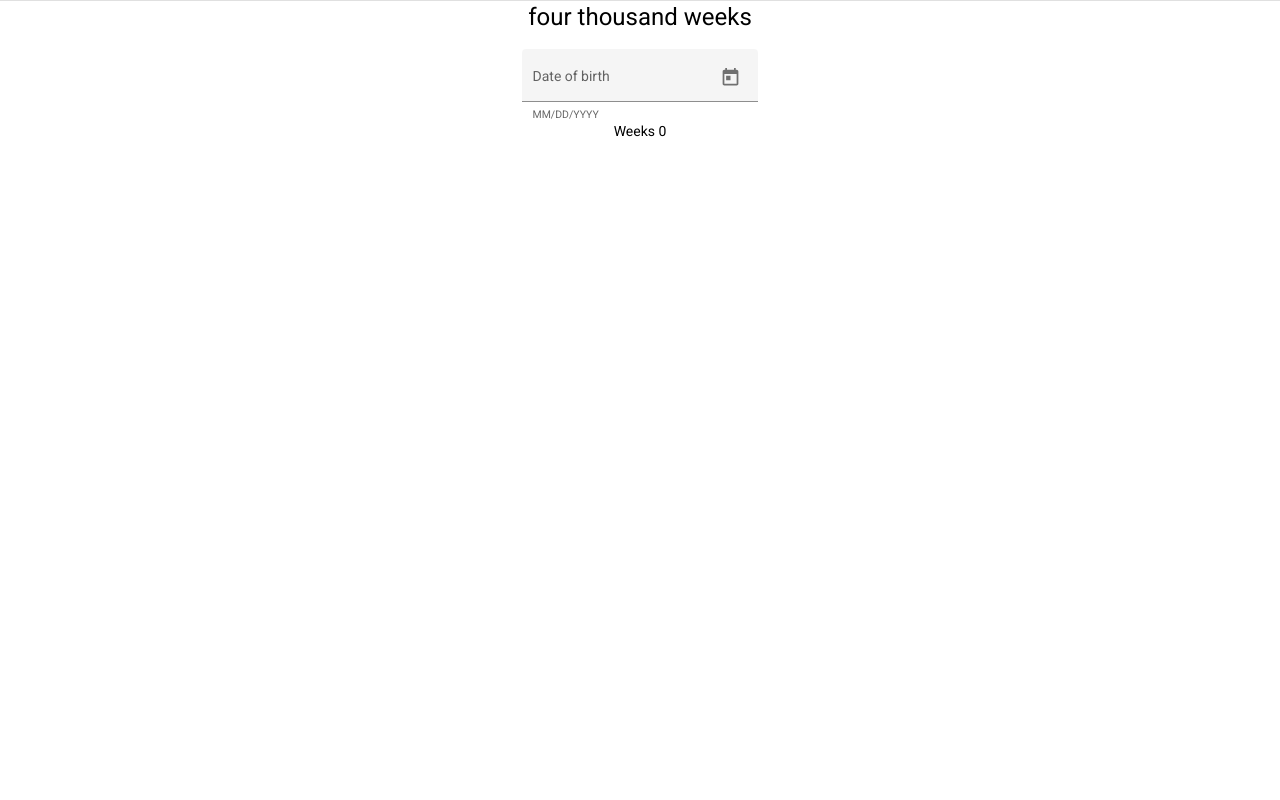
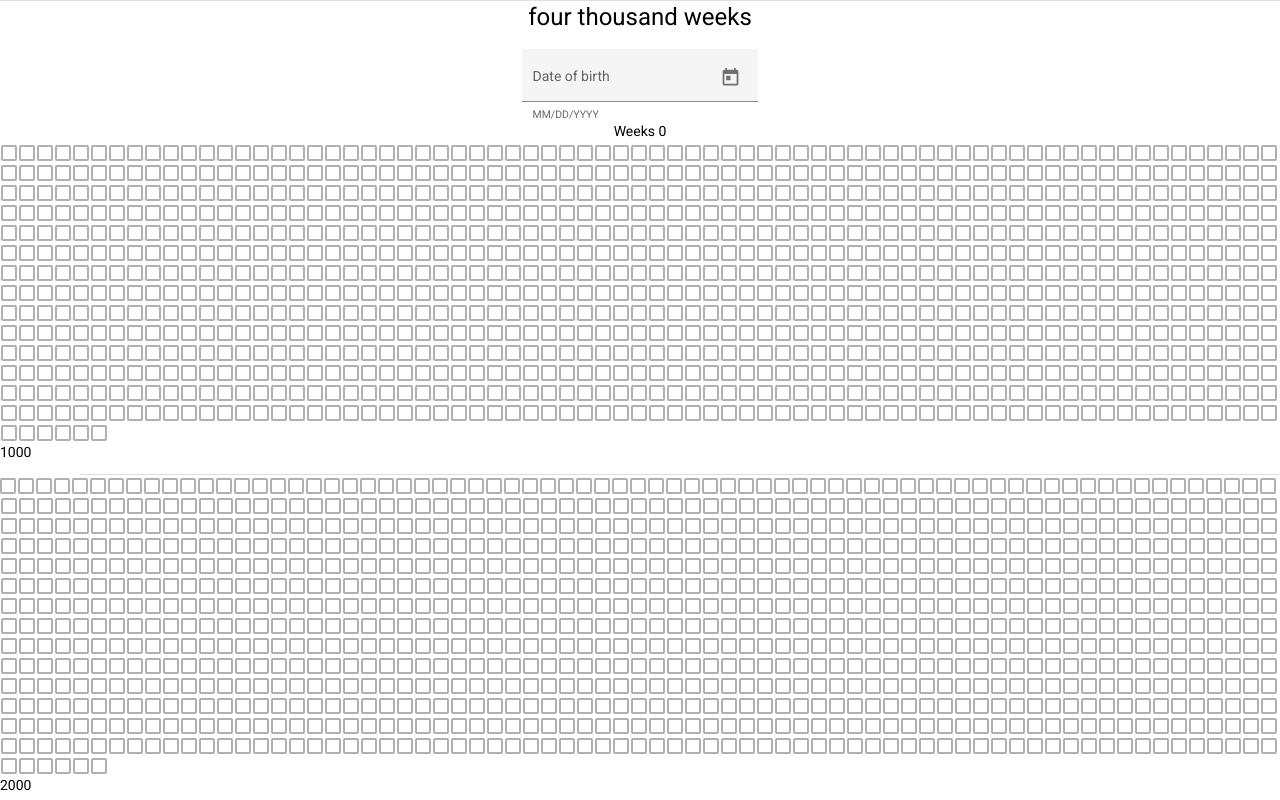
Before and after one commit to juan4dev/four-thousand-weeks, an Angular app: page / in a window 1280 px wide. Shown: the top 800 px of the page. Built offline with nearby package versions, Linux system fonts and the light colour scheme.

Commit message:
feat: :sparkles: add checkbox

```diff
--- a/src/app/app.component.html
+++ b/src/app/app.component.html
@@ -16,4 +16,15 @@
   </mat-form-field>
 
   <span>Weeks {{ totalWeeks }} </span>
+
+  <mat-divider></mat-divider>
 </div>
+
+<section class="section" *ngFor="let week of weeks; let i = index">
+  <div *ngIf="i == 1000 || i == 2000 || i == 3000">
+    <p>{{ i }}</p>
+    <mat-divider [inset]="true"> </mat-divider>
+  </div>
+  <mat-checkbox [checked]="week.active" disabled></mat-checkbox>
+</section>
+<p>4000</p>
--- a/src/app/app.component.scss
+++ b/src/app/app.component.scss
@@ -1,4 +1,13 @@
-.container{
-    display: grid;
-    place-items:  center;
+.container {
+  display: grid;
+  place-items: center;
 }
+
+.section {
+  display: inline;
+  padding: 1px;
+}
+
+::ng-deep .mat-checkbox-checkmark {
+  display: none;
+}
--- a/src/app/app.component.ts
+++ b/src/app/app.component.ts
@@ -10,10 +10,17 @@ export class AppComponent {
   title = '3';
   totalWeeks: number = 0;
 
+  weeks = Array.from({ length: 4000 }, (_, i) => ({
+    active: false,
+  }));
+
   constructor() {}
 
   updateWeeks(event: MatDatepickerInputEvent<Date>) {
     this.totalWeeks = this.getWeeksDiff(event.value);
+    this.weeks = this.weeks.map((week, i) => ({
+      active: i < this.totalWeeks,
+    }));
   }
 
   getWeeksDiff(date: Date | null) {
```
